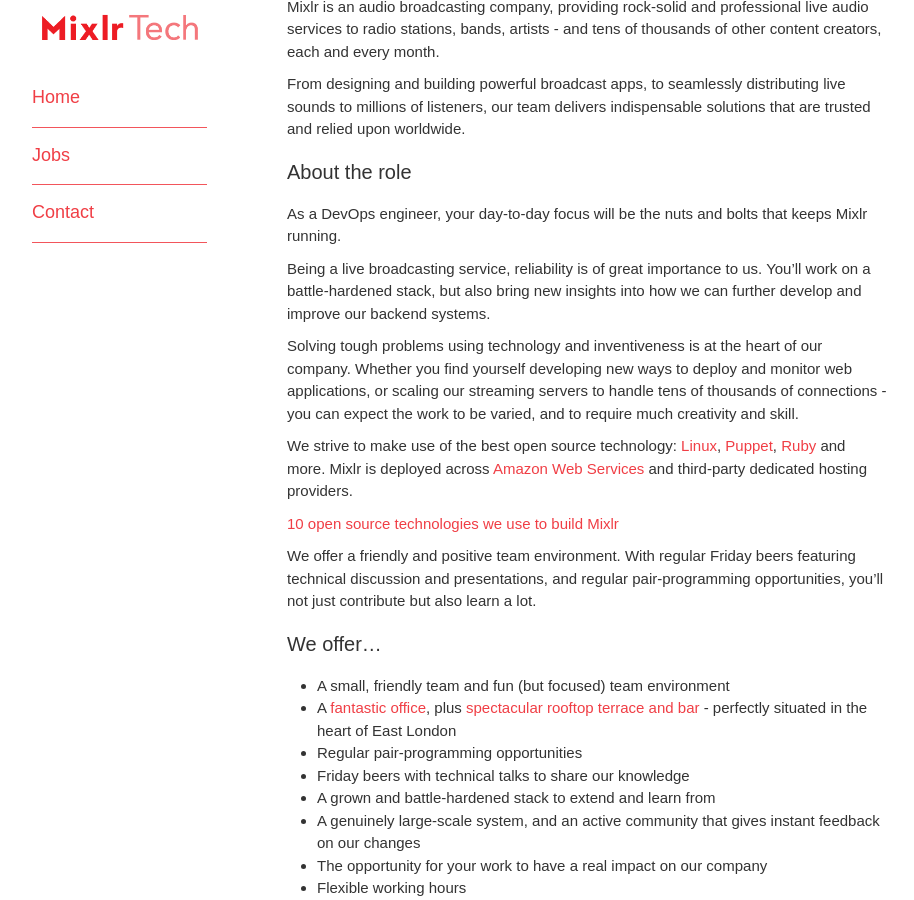
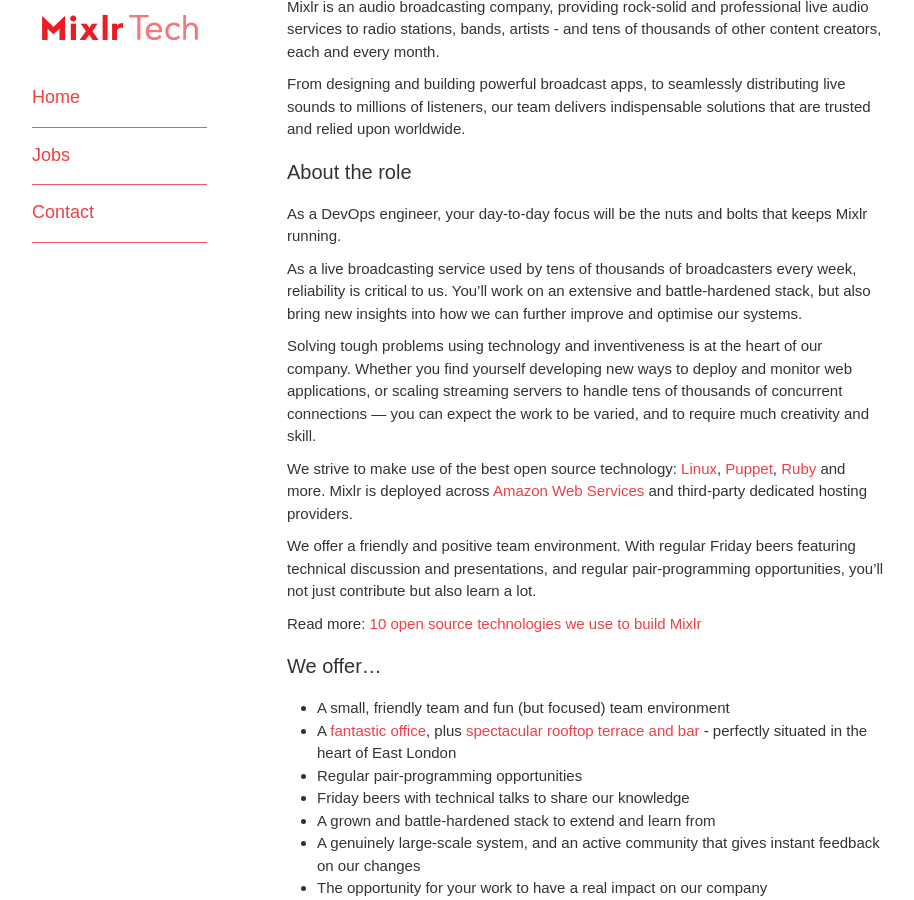
Before and after one commit to mixlr/mixlr.github.io, a Jekyll site: the page built from jobs/devops.md, in a window 1280 px wide and 900 px high, scrolled down 267 px. Shown: the whole window, without its empty margins (63-977 px from the left). Built offline with Jekyll 4.4.1, drawn with Linux system fonts in a browser that asks for light colours; some web fonts are replaced.

Commit message:
DevOps posting tweaks

```diff
--- a/jobs/devops.md
+++ b/jobs/devops.md
@@ -19,22 +19,21 @@
 
 As a DevOps engineer, your day-to-day focus will be the nuts and bolts that keeps Mixlr running.
 
-Being a live broadcasting service, reliability is of great importance to us. You’ll work on a battle-hardened stack, but also bring new insights into how we can further develop and improve our backend systems.
+As a live broadcasting service used by tens of thousands of broadcasters every week, reliability is critical to us. You’ll work on an extensive and battle-hardened stack, but also bring new insights into how we can further improve and optimise our systems.
 
-Solving tough problems using technology and inventiveness is at the heart of our company. Whether you find yourself developing new ways to deploy and monitor web applications, or scaling our streaming servers to handle tens of thousands of connections - you can expect the work to be varied, and to require much creativity and skill.
+Solving tough problems using technology and inventiveness is at the heart of our company. Whether you find yourself developing new ways to deploy and monitor web applications, or scaling streaming servers to handle tens of thousands of concurrent connections --- you can expect the work to be varied, and to require much creativity and skill.
 
 We strive to make use of the best open source technology: [Linux](https://www.linux.com/), [Puppet](https://puppetlabs.com/), [Ruby](https://www.ruby-lang.org/en/) and more. Mixlr is deployed across [Amazon Web Services](https://aws.amazon.com/) and third-party dedicated hosting providers.
 
-[10 open source technologies we use to build Mixlr](http://tech.mixlr.com/development/2016/02/02/10-open-source-technologies-at-mixlr.html)
-
 We offer a friendly and positive team environment. With regular Friday beers featuring technical discussion and presentations, and regular pair-programming opportunities, you'll not just contribute but also learn a lot.
 
+Read more: [10 open source technologies we use to build Mixlr](http://tech.mixlr.com/development/2016/02/02/10-open-source-technologies-at-mixlr.html)
 
 #### We offer...
 
 {% include jobs/dev_benefits.html %}
 
-Interested? [Drop us a line](mailto:jobs@mixlr.com).
+Interested? [Drop us a line](/contact).
 
 ![Mixlr Raspberry Pi](/images/pi.png)
 
```
Also changed, not shown: jobs/index.md (+1 -1 lines).
